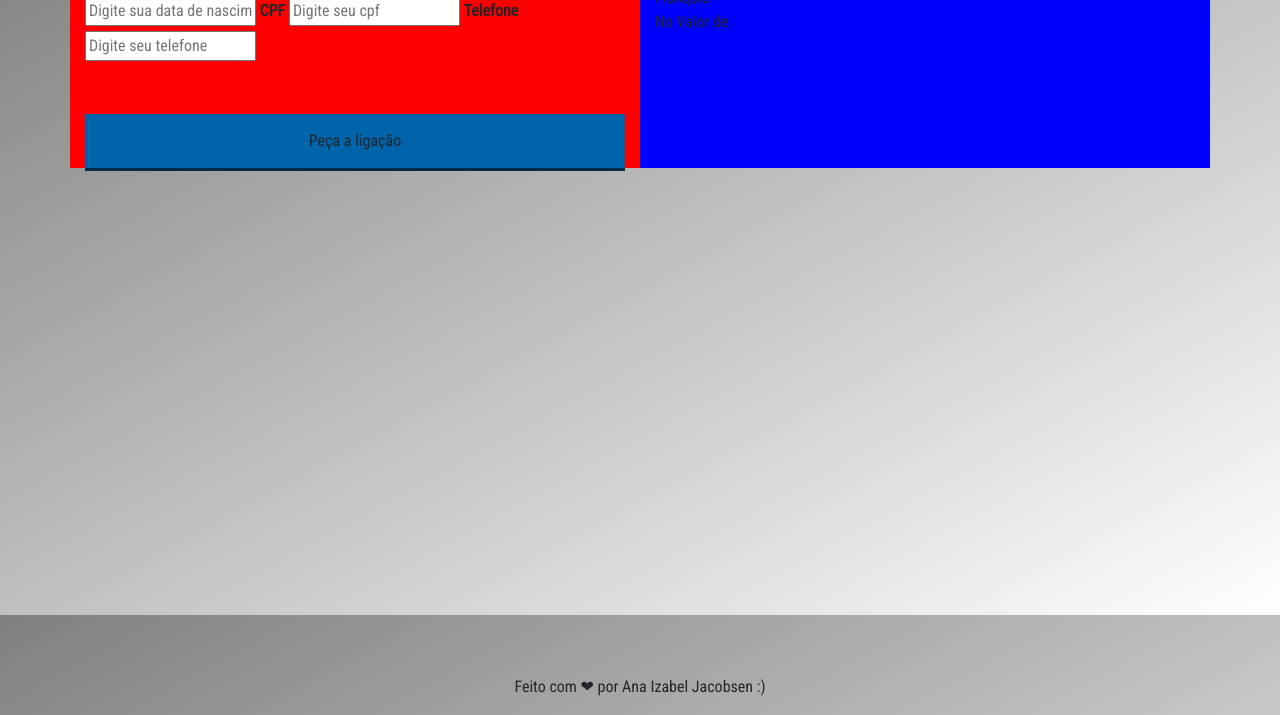
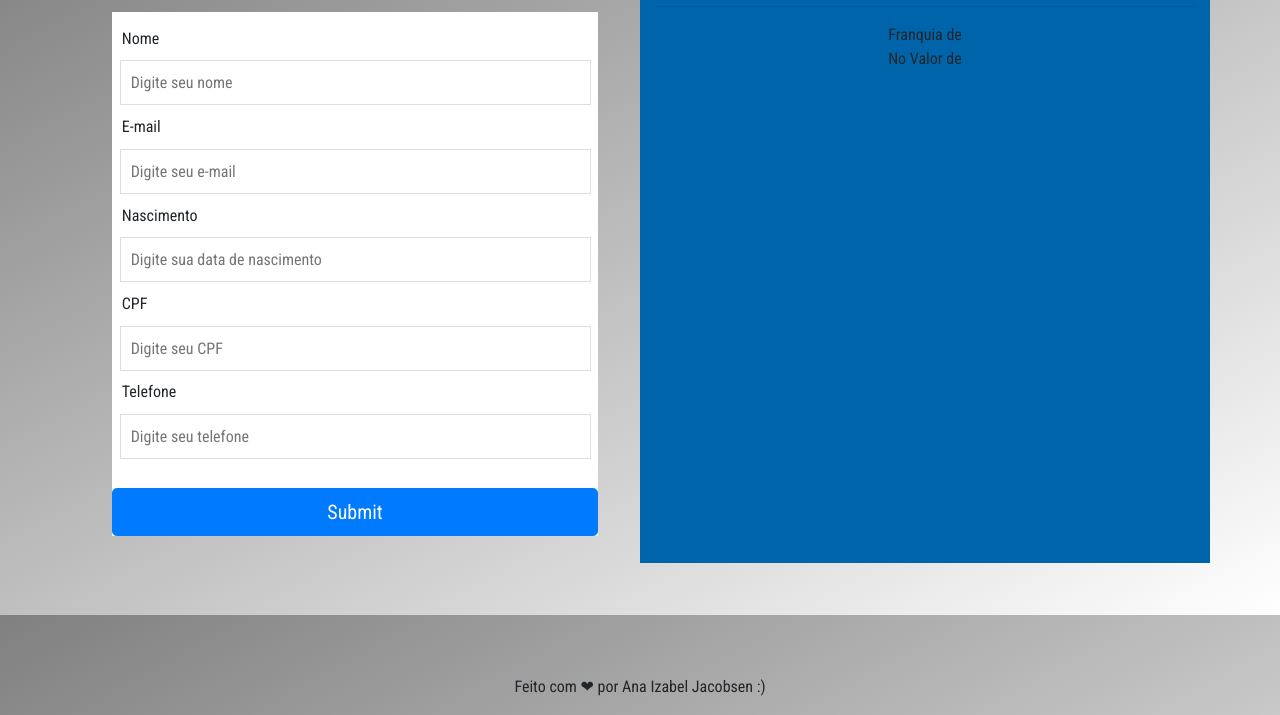
Before and after one commit to jacobsenanaizabel/celular-plano, a website: page index.html at #!/register in a window 1280 px wide. Shown: the part 85-800 px from the top of the page. Drawn offline with nearby package versions, Linux system fonts and the light colour scheme; some packages are replaced by stand-ins of ours.

Commit message:
css and function in register screen

```diff
--- a/app/controllers/main.controller.js
+++ b/app/controllers/main.controller.js
@@ -1,4 +1,4 @@
-app.controller('MainController', function($scope, $location, MainService, $rootScope, PlatformModel) {
+app.controller('MainController', function($scope, $location, MainService, $rootScope, PlatformModel, $window) {
 
     $scope.platforms = [];
     $rootScope.plans = [];
@@ -18,8 +18,9 @@ app.controller('MainController', function($scope, $location, MainService, $rootS
         $location.path("/register");
     }
 
-    $scope.registerSuccessfully = function(){
-        $location.path("/registerSuccessfully");
+    $scope.saveRegister = function(){
+        $window.alert("Cadastro realizado com sucesso, entraremos em contato em breve!");
+        $location.path("/")
     }
 
     $scope.init = function(){
--- a/app/views/register.html
+++ b/app/views/register.html
@@ -1,34 +1,35 @@
 <main role="main">
         <div class="content">
             <div class="row">
-                <div class="col md-6" style="background:red">
-                    <h2> Compre Agora! Nos te ligamos </h2>
-                    <form>
-                            <label><b>Nome</b></label>
-                            <input type="text" placeholder="Digite seu nome" name="nome" required>
+                <div class="col md-8" >
+                    <h1 class="display-5 d-flex justify-content-center header-plans"> Compre Agora! Nos te ligamos </h1>
+                    <form class="register-form" name="form-register">
+                            <label class="register-label">Nome</label>
+                            <input class="register-input" type="text" placeholder="Digite seu nome" name="name" required>
 
-                            <label><b>E-mail</b></label>
-                            <input type="text" placeholder="Digite seu e-mail" name="nome" required>
+                            <label class="register-label">E-mail</label>
+                            <input class="register-input" type="text" placeholder="Digite seu e-mail" name="email" required>
 
-                            <label><b>Nascimento</b></label>
-                            <input type="text" placeholder="Digite sua data de nasciment" name="nome" required>
+                            <label class="register-label">Nascimento</label>
+                            <input class="register-input" type="text" placeholder="Digite sua data de nascimento" name="birthday" required>
 
-                            <label><b>CPF</b></label>
-                            <input type="text" placeholder="Digite seu cpf" name="nome" required>
 
-                            <label><b>Telefone</b></label>
-                            <input type="text" placeholder="Digite seu telefone" name="nome" required>
+                            <label class="register-label">CPF</label>
+                            <input class="register-input" type="text" placeholder="Digite seu CPF" name="cpf" required>
 
-                            <a class="btn-plan" >Peça a ligação</a>
+                            <label class="register-label">Telefone</label>
+                            <input class="register-input" type="text" placeholder="Digite seu telefone" name="tel" required>
+
+                            <input type="submit" class="btn btn-primary btn-lg btn-block" id="register" ng-click="saveRegister()"></button>
 
                     </form>
                 </div>
-                <div class="col md-5" style="background:blue">
-                    <h2> Resumo do pedido </h2>
+                <div class="col md-4" style="background:#0064ab">
+                    <h1 class="display-5 d-flex justify-content-center header-plans"> Resumo do pedido </h1>
                     <hr>
-                    <ul>
-                        <li>Franquia {{planChoose.franquia}}</li>
-                        <li>No Valor de {{planChoose.valor}}</li>
+                    <ul class="plan-value">
+                        <li class="plan-value">Franquia de {{planChoose.franquia}}</li>
+                        <li class="plan-value">No Valor de <span id="planchoose-value">{{planChoose.valor}}</span></li>
                     </ul>
                 </div>
             </div>
--- a/content/css/card-plan.css
+++ b/content/css/card-plan.css
@@ -65,3 +65,34 @@
     box-shadow: 0px 3px #042b46;
 }
 a.btn-plan{color:white}
+
+#planchoose-value{
+    font-weight: bold;
+}
+.plan-value{
+    text-align: center
+}
+
+.register-form{
+    margin: 5%;
+    padding-top: 1%;
+    background-color: #FFF;
+}
+
+.register-label{
+    display: block;
+    margin: 2%;
+}
+
+.register-input{
+    margin-left: 8px;
+    width: 97%;
+    height: 45px;
+    border: 1px solid #ddd;
+    font-size: 16px;
+    padding-left: 2%;
+}
+
+#register{
+    margin-top: 6%;
+}
```
Also changed, not shown: app/views/register-successfully.html (deleted), content/css/card.css (line endings or trailing spaces).
